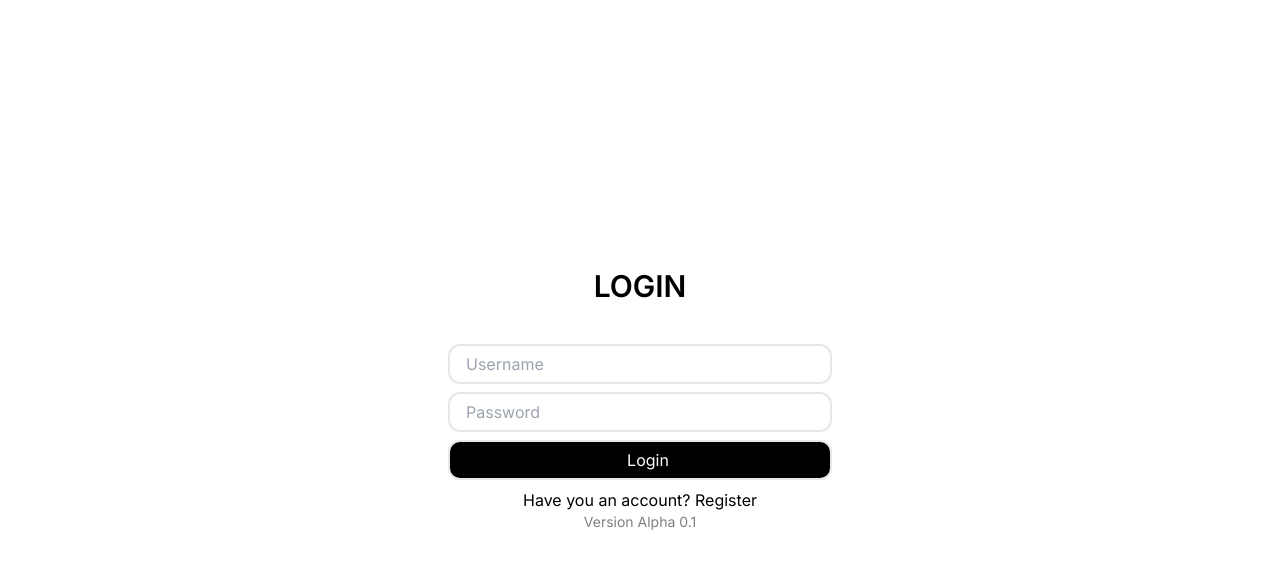
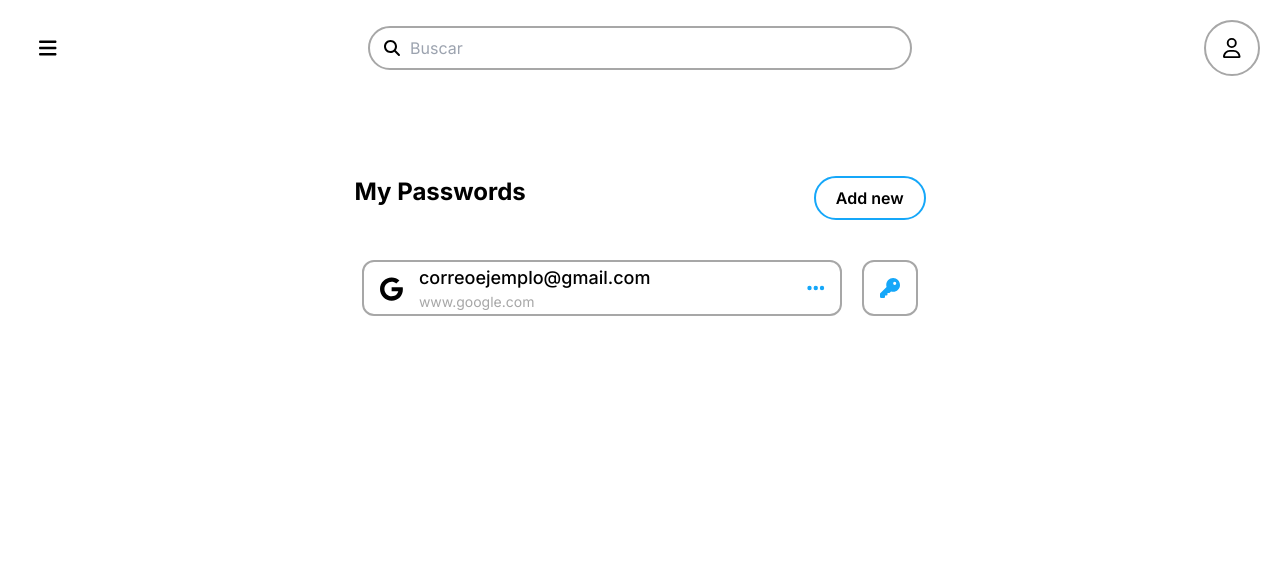
Before and after one commit to Flussen/GoPass, a Next.js app in the folder frontend/: page / in a window 1280 px wide. Shown: the top 568 px of the page. Built offline with nearby package versions, Linux system fonts and the light colour scheme.

Commit message:
dashboard updated

```diff
--- a/frontend/app/globals.css
+++ b/frontend/app/globals.css
@@ -1,9 +1,9 @@
-@tailwind base;
-@tailwind components;
-@tailwind utilities;
+@import 'tailwindcss/base';
+@import 'tailwindcss/components';
+@import 'tailwindcss/utilities';
 
 
 body {
   color: rgb(var(--foreground-rgb));
-  background: linear-gradient()
+  /* background: linear-gradient(148deg, rgba(196,202,221,1) 0%, rgba(255,255,255,1) 100%); */
 }
--- a/frontend/app/page.tsx
+++ b/frontend/app/page.tsx
@@ -2,89 +2,249 @@
 import React, { useState, useEffect } from 'react';
 import { Greet } from '@/wailsjs/go/main/App';
 import { Login } from '@/wailsjs/wailsjs/go/main/App';
-
+import { GetVersion } from '@/wailsjs/wailsjs/go/main/App';
 import Link from 'next/link';
+import { FontAwesomeIcon } from '@fortawesome/react-fontawesome';
+import { faKey } from '@fortawesome/free-solid-svg-icons';
+import { faUser } from '@fortawesome/free-regular-svg-icons';
+import { faBars } from '@fortawesome/free-solid-svg-icons/faBars';
+import { faEllipsis } from '@fortawesome/free-solid-svg-icons/faEllipsis';
+import { faGoogle } from '@fortawesome/free-brands-svg-icons/faGoogle';
+import { faMagnifyingGlass } from '@fortawesome/free-solid-svg-icons/faMagnifyingGlass';
+import { faXmark } from '@fortawesome/free-solid-svg-icons/faXmark';
+import { faCopy } from '@fortawesome/free-regular-svg-icons/faCopy';
 
 
 
 export default function Home() {
-  const [greeting, setGreeting] = useState('');
   const [showSignup, setShowSignup] = useState(false);
-  useEffect(() => {
-    async function fetchGreeting() {
+  const [showPass, setShowPass] = useState(false);
+  const [version, setVersion] = useState('');
+
+  async function fetchVersion() {
     try {
-        // Llama a la función Greet de Go y espera por la respuesta
-        const response = await Greet("Test");
-        let response2 = await Login
-        setGreeting(response);
+      const response = await GetVersion();
+      setVersion(response);
     } catch (error) {
-        console.error('Error fetching greeting:', error);
+      console.error('Error fetching version:', error);
     }
   }
 
-    fetchGreeting();
-  }, []);
+  fetchVersion();
+
 
   return (
-    <div>
-      {
-        showSignup ? (
-          <>
-            <div className='flex flex-col items-center justify-center h-screen space-y-2' id='login'>
-              <h1 className='w-full flex justify-center text-3xl font-semibold mb-8'>SIGN UP</h1>
-              <input className='rounded-xl h-10 pl-4 border-grey border-2 text-black w-96' type="text" placeholder='Username' />
-              <input className='rounded-xl h-10 pl-4 border-grey border-2 text-black w-96' type="text" placeholder='Correo' />
+    // <div>
+    //   {
+    //     showSignup ? (
+    //       <>
+    //         <div className='flex flex-col items-center justify-center h-screen space-y-2' id='login'>
+    //           <h1 className='w-full flex justify-center text-3xl font-semibold mb-8'>SIGN UP</h1>
+    //           <input className='rounded-xl h-10 pl-4 border-grey border-[1px] text-black w-96  bg-transparent' type="text" placeholder='Username' />
+    //           <input className='rounded-xl h-10 pl-4 border-grey border-[1px] text-black w-96  bg-transparent' type="text" placeholder='Correo' />
 
-              <input className='rounded-xl h-10 pl-4 border-grey border-2 text-black w-96' type="password" placeholder='Password' />
+    //           <input className='rounded-xl h-10 pl-4 border-grey border-[1px] text-black w-96 bg-transparent' type="password" placeholder='Password' />
 
-              <button className='rounded-xl h-10 pl-4 border-grey border-2 text-white w-96 bg-black' type="submit" >
-                Sign Up
-              </button>
+    //           <button className='rounded-xl h-10 pl-4 text-white w-96 bg-black h' type="submit" >
+    //             Sign Up
+    //           </button>
 
 
-              <div className='flex-col  items-center justify-center mt-[-310px]'>
-                <div className='text-black flex justify-center items-center '>
-                  Have you an account?  <a href="#signup" onClick={() => setShowSignup(false)}> &nbsp;Login</a>
+    //           <div className='flex-col  items-center justify-center mt-[-310px]'>
+    //             <div className='text-black flex justify-center items-center opacity-80 '>
+    //               Have you an account?  <a className='hover:text-blue' href="#signup" onClick={() => setShowSignup(false)}> &nbsp;Login</a>
+    //             </div>
+    //             <h3 className='flex justify-center items-center opacity-50 text-xs select-none'>
+    //             {version}
+    //             </h3>
+    //           </div>
+
+    //         </div>
+
+
+    //       </>
+    //     ) : (
+    //       <>
+    //         <div className='flex flex-col items-center justify-center h-screen space-y-2' id='login'>
+    //           <h1 className='w-full flex justify-center text-3xl font-semibold mb-8'>LOGIN</h1>
+
+    //           <input className='rounded-xl h-10 pl-4 border-grey border-[1px] text-black w-96 bg-transparent' type="text" placeholder='Username' />
+
+    //           <input className='rounded-xl h-10 pl-4 border-grey border-[1px] text-black w-96  bg-transparent' type="password" placeholder='Password' />
+
+    //           <button className='rounded-xl h-10 pl-4 text-white w-96 bg-black' type="submit" >
+    //             Login
+    //           </button>
+
+
+    //           <div className='flex-col  items-center justify-center mt-[-310px]'>
+    //             <div className='text-black flex justify-center items-center opacity-80  '>
+    //               Have you an account?  <a className='hover:text-blue' href="#signup" onClick={() => setShowSignup(true)}> &nbsp;Register</a>
+    //             </div>
+    //             <h3 className='flex justify-center items-center opacity-50 text-xs select-none'>
+    //             {version}
+    //             </h3>
+    //           </div>
+
+    //         </div>
+
+
+    //       </>
+    //     )
+    //   }
+    // </div>
+
+
+    <div>
+      <div className='flex  justify-between mb-20'>
+        <div className='flex justify-center items-center h-14 w-14 m-5 cursor-pointer '>
+          <FontAwesomeIcon icon={faBars} className='text-xl' />
         </div>
-                <h3 className='flex justify-center items-center opacity-50 text-sm'>
-                  Version Alpha 0.1
-                </h3>
+        <div className='flex items-center'>
+          <FontAwesomeIcon icon={faMagnifyingGlass} className='absolute ml-4 ' />
+          <input type="text" className='flex rounded-full border-grey border-[2px] pl-10 w-[34rem] py-2' placeholder='Buscar' />
+        </div>
+        <div className='flex justify-center items-center rounded-full border-grey border-[2px]  py-2 w-14 m-5 cursor-pointer '>
+          <FontAwesomeIcon icon={faUser} className='text-xl' />
+        </div>
+
+
+      </div>
+
+      <div className='flex justify-center space-x-72 mb-10'>
+        <div className='font-bold text-2xl'>
+          My Passwords
+        </div>
+        <div className='border-blue border-[2px] rounded-full w-fit px-5 py-2 font-semibold hover:bg-blue hover:text-white cursor-pointer'>
+          Add new
+        </div>
+      </div>
+      <div className='flex justify-center'>
+
+
+        <div className='flex  space-x-5  '>
+
+          <div className='flex justify-start items-center border-grey border-[2px]  rounded-xl h-14 w-[30rem]'>
+            <div className='mx-4'>
+              <FontAwesomeIcon icon={faGoogle} className='text-2xl pt-1' />
+            </div>
+            <div className='flex-col  items-center   '>
+              <div className='text-lg  font-medium'>
+                correoejemplo@gmail.com
+
+              </div>
+              <div className='text-grey text-sm'>
+                www.google.com
+              </div>
+            </div>
+            <div className='flex justify-end w-full'>
+              <FontAwesomeIcon icon={faEllipsis} className='mr-4 text-blue text-xl cursor-pointer' />
+            </div>
+          </div>
+          {
+            showPass ? (
+              <>
+                <div className='absolute flex justify-center items-center right-0 top-0 h-screen w-screen bg-[rgba(3,3,3,0.8)]'>
+                  <div className=' flex-col justify-center bg-white p-5 border-grey border-[2px] rounded-xl space-y-4 '>
+                    <div className='flex justify-between items-center'>
+
+                      <div className='text-2xl font-semibold'>
+                        Credentials
+                      </div>
+                      <div onClick={() => setShowPass(false)} className='relative flex text-xl justify-end cursor-pointer '>
+                        <FontAwesomeIcon icon={faXmark} />
+                      </div>
+                    </div>
+                    <div>
+                      <div className='pl-4 font-medium'>
+                        Title
+                      </div>
+                      <div className='flex justify-between '>
+
+
+                        <input type="text" className=' rounded-xl  pl-4 py-2 w-[30rem] outline-none' placeholder='Title' />
+
+                        <div className='a flex items-center  pt-2.5 p-3'>
+                          <FontAwesomeIcon icon={faCopy} className='text-xl text-grey cursor-pointer ' />
                         </div>
 
                       </div>
+                      <div className='pl-4 font-medium'>
+                        Login
+                      </div>
+                      <div className='flex justify-between '>
 
+
+                        <input type="text" className=' rounded-xl  pl-4 py-2 w-[30rem] outline-none' placeholder='Username or Email' />
+
+                        <div className='a flex items-center  pt-2.5 p-3'>
+                          <FontAwesomeIcon icon={faCopy} className='text-xl text-grey cursor-pointer ' />
+                        </div>
+
+                      </div>
+                      <div className='pl-4 font-medium'>
+                        Password
+                      </div>
+                      <div className='flex justify-between '>
+
+
+                        <input type="password" className=' rounded-xl  pl-4 py-2 w-[30rem] outline-none' placeholder='Password' />
+
+                        <div className='a flex items-center  pt-2.5 p-3'>
+                          <FontAwesomeIcon icon={faCopy} className='text-xl text-grey cursor-pointer ' />
+                        </div>
+
+                      </div>
+                      <div>
+                        <div className='flex justify-center'>
+                          <div className='flex justify-start'>
+                            <div className='absolute  rounded-full h-1 w-[25rem] bg-blue'></div>
+                          </div>
+                          <div className=' rounded-full h-1 w-[31rem] bg-grey'>
+                          </div>
+                        </div>
+                        <div className='pl-3 text-sm'>
+                          Strong
+                        </div>
+                      </div>
+                      <div className='pl-4 font-medium'>
+                        Password
+                      </div>
+                      <div className='flex justify-between '>
+
+
+                        <input type="password" className=' rounded-xl  pl-4 py-2 w-[30rem] outline-none' placeholder='Password' />
+
+                        <div className='a flex items-center  pt-2.5 p-3'>
+                          <FontAwesomeIcon icon={faCopy} className='text-xl text-grey cursor-pointer ' />
+                        </div>
+
+                      </div>
+                    </div>
+
+
+
+
+                  </div>
+                </div>
 
               </>
             ) : (
               <>
-            <div className='flex flex-col items-center justify-center h-screen space-y-2' id='login'>
-              <h1 className='w-full flex justify-center text-3xl font-semibold mb-8'>LOGIN</h1>
 
-              <input className='rounded-xl h-10 pl-4 border-grey border-2 text-black w-96' type="text" placeholder='Username' />
+                <div onClick={() => setShowPass(true)} className='flex justify-center items-center border-grey border-[2px] rounded-xl h-14 w-14 text-blue text-xl hover:bg-blue hover:text-white hover:border-blue cursor-pointer'>
+                  <FontAwesomeIcon icon={faKey} className='' />
+                </div>
+              </>
+            )
 
-              <input className='rounded-xl h-10 pl-4 border-grey border-2 text-black w-96' type="password" placeholder='Password' />
+          }
 
-              <button className='rounded-xl h-10 pl-4 border-grey border-2 text-white w-96 bg-black' type="submit" >
-                Login
-              </button>
-
-
-              <div className='flex-col  items-center justify-center mt-[-310px]'>
-                <div className='text-black flex justify-center items-center '>
-                  Have you an account?  <a href="#signup" onClick={() => setShowSignup(true)}> &nbsp;Register</a>
         </div>
-                <h3 className='flex justify-center items-center opacity-50 text-sm'>
-                  Version Alpha 0.1
-                </h3>
       </div>
-
     </div>
 
 
-          </>
-        )
-      }
-    </div>
   );
 
 }
--- a/frontend/tailwind.config.ts
+++ b/frontend/tailwind.config.ts
@@ -13,6 +13,10 @@ const config: Config = {
         'gradient-conic':
           'conic-gradient(from 180deg at 50% 50%, var(--tw-gradient-stops))',
       },
+      colors: {
+        'grey': '#a7a7a7',
+        'blue': '#15a7f9',
+      },
     },
   },
   plugins: [],
```
Also changed, not shown: frontend/package.json (+7 -2 lines), 17 other files (tests, documents, lock files or other folders). Lines whose indentation alone changed are shown as unchanged.
